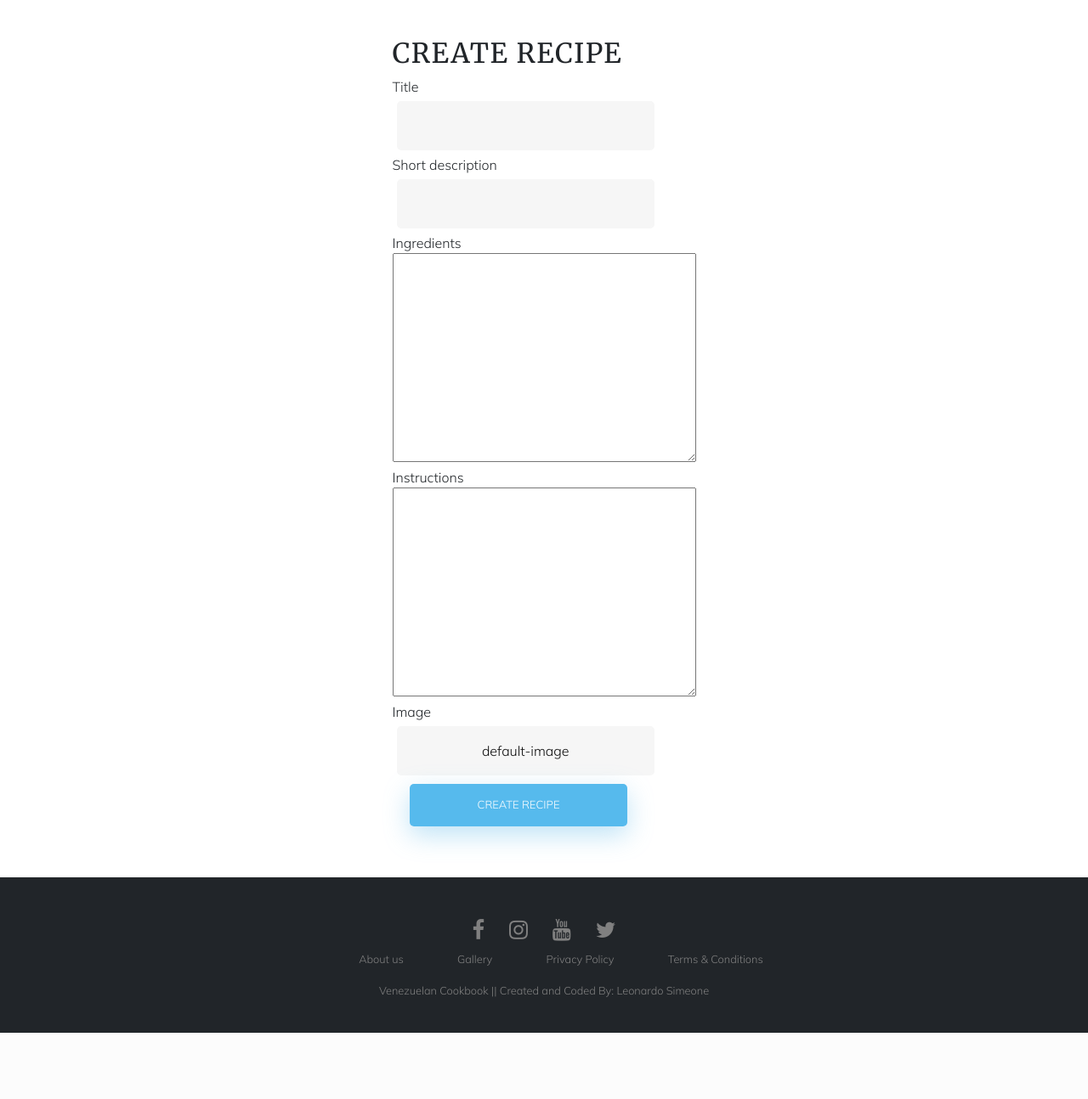
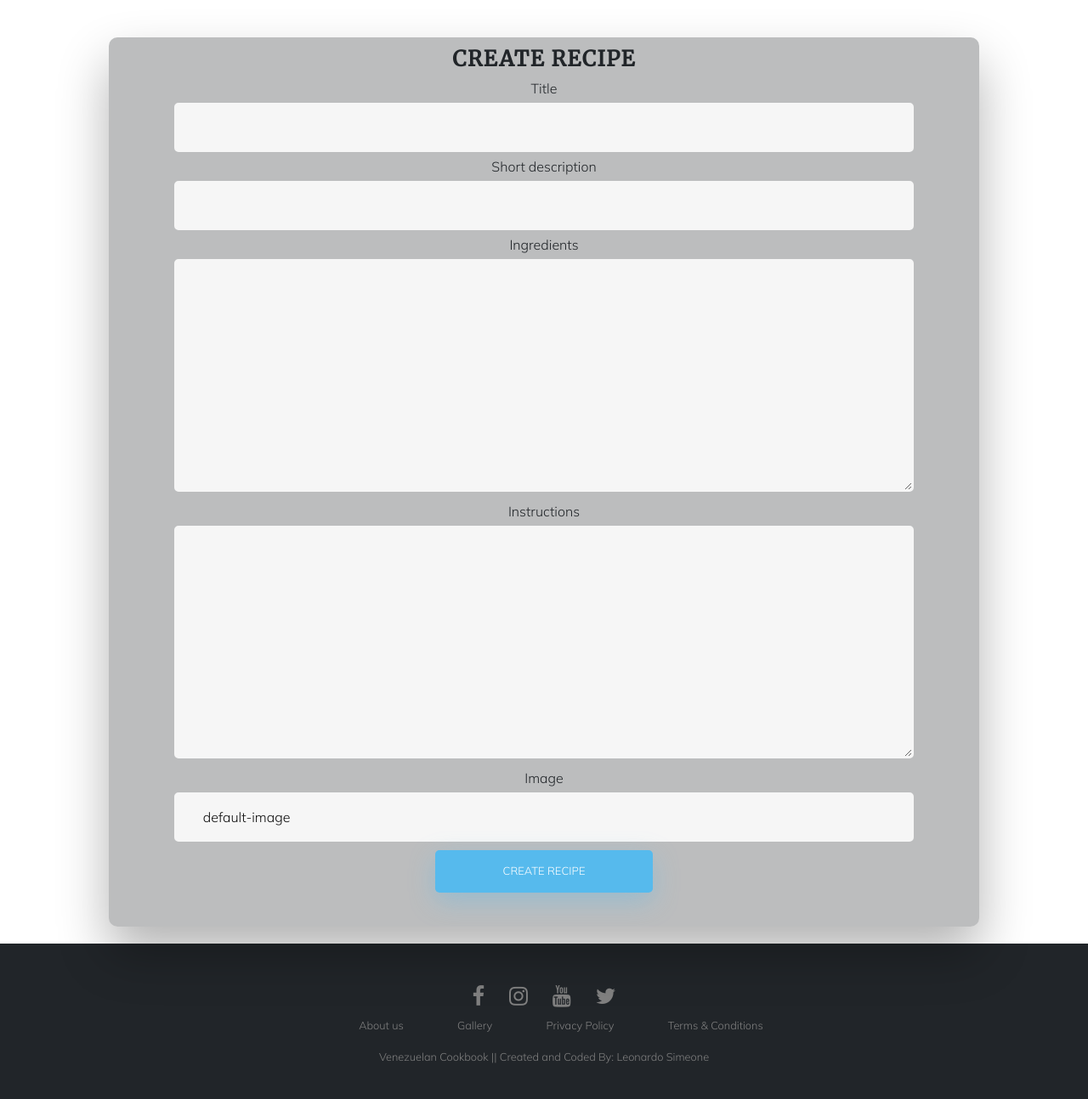
Before and after one commit to leonardo-simeone/venezuelan-food-cookbook, a Django app: page /create-recipe/ in a window 1280 px wide. Shown: the part 56-1350 px from the top of the page at 85% size. Before the commit the page ends 1272 px from the top, so only its background shows below. Run offline with Django 3.2, Linux system fonts and the light colour scheme.

Commit message:
Add css to customize forms

```diff
--- a/static/css/style.css
+++ b/static/css/style.css
@@ -141,7 +141,7 @@ body a {
 
 /* CONTENT */
 
-#instructions {
+.instructions {
     text-align: justify;
 }
 
@@ -240,18 +240,6 @@ body a {
     font-weight: 400;
 }
 
-.register-form h2 {
-    text-align: center;
-    font-size: 16px;
-    font-weight: 600;
-    text-transform: uppercase;
-    display: inline-block;
-    margin: 40px 8px 10px 8px;
-    color: #cccccc;
-}
-
-
-
 /* STRUCTURE */
 
 .wrapper {
@@ -260,8 +248,17 @@ body a {
     flex-direction: column;
     justify-content: center;
     width: 100%;
-    min-height: 100%;
+    min-height: 75vh;
     padding: 20px;
+}
+
+.wrapper h2 {
+    text-align: center;
+    font-size: 25px;
+    font-weight: 600;
+    text-transform: uppercase;
+    display: inline-block;
+    margin-top: 10px;
 }
 
 #formContent {
@@ -341,6 +338,8 @@ input[type=reset]:active {
 }
 
 input[type=text],
+textarea,
+input[type=image],
 input[type=email],
 input[type=password] {
     background-color: #f6f6f6;
@@ -365,6 +364,7 @@ input[type=password] {
 
 input[type=password]:focus,
 input[type=email]:focus,
+textarea:focus,
 input[type=text]:focus {
     background-color: #fff;
     border-bottom: 2px solid #5fbae9;
@@ -526,3 +526,21 @@ input[type=text]:placeholder {
     list-style-type: none;
     padding: 0;
 }
+
+#recipeFormContent {
+    -webkit-border-radius: 10px 10px 10px 10px;
+    border-radius: 10px 10px 10px 10px;
+    background-color: rgba(33, 37, 41, .3);
+    padding: 30px;
+    width: 90%;
+    position: relative;
+    padding: 0px;
+    -webkit-box-shadow: 0 30px 60px 0 rgba(0, 0, 0, 0.3);
+    box-shadow: 0 30px 60px 0 rgba(0, 0, 0, 0.3);
+    text-align: center;
+    width: 80vw;
+}
+
+input[type=text], textarea, input[type=image], input[type=email], input[type=password] {
+    text-align: justify;
+}
```
